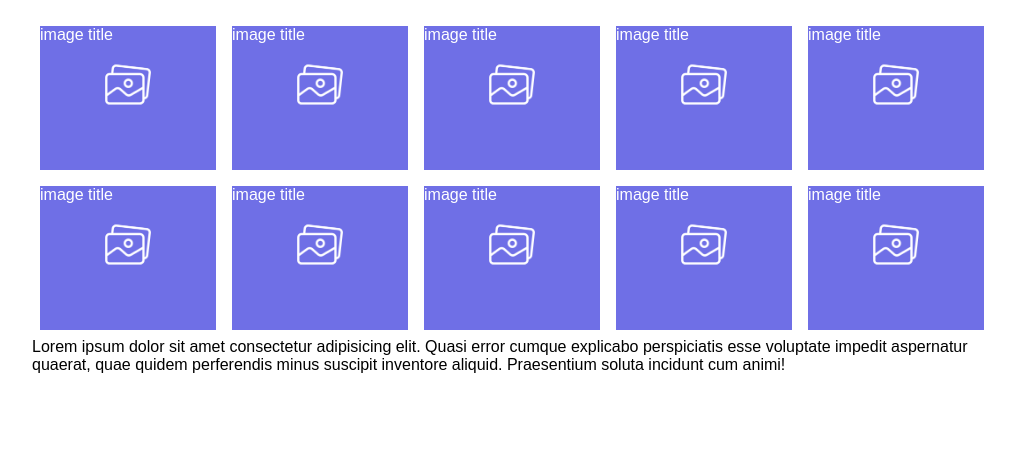
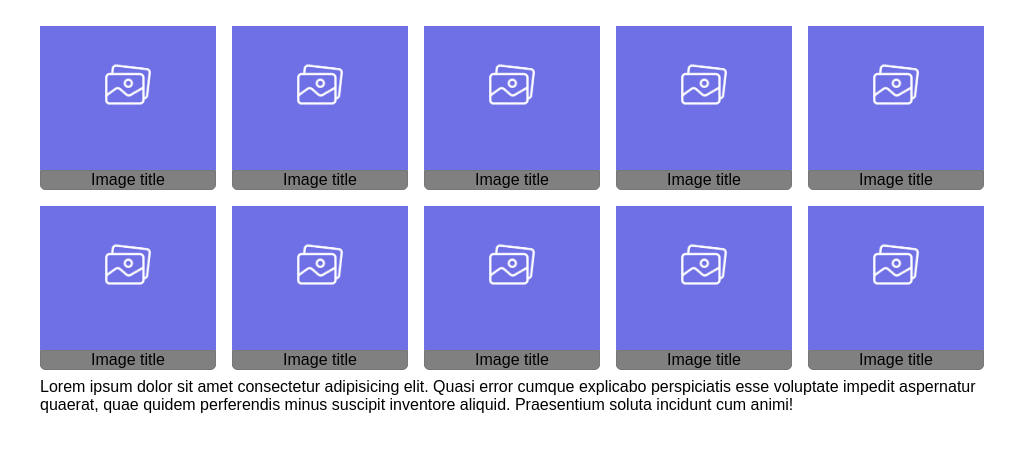
Before and after one commit to dijanaostojic/responsivna-galerija, a plain HTML site: page index.html in a window 1280 px wide. Shown: the part 48-500 px from the top of the page, without its empty margins (128-1143 px from the left). Drawn offline with Linux system fonts and the light colour scheme.

Commit message:
initial commit

```diff
--- a/index.html
+++ b/index.html
@@ -13,39 +13,99 @@
 <body>
     <div class="red">
         <h1>Gallery Heading</h1>
-        <div id="slika" class="placeholder-image.png"></div>
         <div class="plocica">
-            <div class="slika">image title</div>
+            <div class="box">
+                <div class="slika"></div>
+            </div>
+            <div class="image-title">
+                <span>Image title</span>
+            </div>
+
         </div>
          <div class="plocica">
-            <div class="slika">image title</div>
+            <div class="box">
+                <div class="slika"></div>
+            </div>
+            <div class="image-title">
+                <span>Image title</span>
+            </div>
+
         </div>
          <div class="plocica">
-            <div class="slika">image title</div>
+            <div class="box">
+                <div class="slika"></div>
+            </div>
+            <div class="image-title">
+                <span>Image title</span>
+            </div>
+
         </div>
          <div class="plocica">
-            <div class="slika">image title</div>
+            <div class="box">
+                <div class="slika"></div>
+            </div>
+            <div class="image-title">
+                <span>Image title</span>
+            </div>
+
         </div>
          <div class="plocica">
-            <div class="slika">image title</div>
+            <div class="box">
+                <div class="slika"></div>
+            </div>
+            <div class="image-title">
+                <span>Image title</span>
+            </div>
+
         </div>
          <div class="plocica">
-            <div class="slika">image title</div>
+            <div class="box">
+                <div class="slika"></div>
+            </div>
+            <div class="image-title">
+                <span>Image title</span>
+            </div>
+
         </div>
          <div class="plocica">
-            <div class="slika">image title</div>
+            <div class="box">
+                <div class="slika"></div>
+            </div>
+            <div class="image-title">
+                <span>Image title</span>
+            </div>
+
         </div>
          <div class="plocica">
-            <div class="slika">image title</div>
+            <div class="box">
+                <div class="slika"></div>
+            </div>
+            <div class="image-title">
+                <span>Image title</span>
+            </div>
+
         </div>
          <div class="plocica">
-            <div class="slika">image title</div>
+            <div class="box">
+                <div class="slika"></div>
+            </div>
+            <div class="image-title">
+                <span>Image title</span>
+            </div>
+
         </div>
          <div class="plocica">
-            <div class="slika">image title</div>
+            <div class="box">
+                <div class="slika"></div>
+            </div>
+            <div class="image-title">
+                <span>Image title</span>
             </div>
 
-        <p>Lorem ipsum dolor sit amet consectetur adipisicing elit. Quasi error cumque explicabo perspiciatis esse voluptate impedit aspernatur quaerat, quae quidem perferendis minus suscipit inventore aliquid. Praesentium soluta incidunt cum animi!</p>
+        </div>
+
+
+        <p class="ppadding">Lorem ipsum dolor sit amet consectetur adipisicing elit. Quasi error cumque explicabo perspiciatis esse voluptate impedit aspernatur quaerat, quae quidem perferendis minus suscipit inventore aliquid. Praesentium soluta incidunt cum animi!</p>
 
     </div>
 
--- a/style.css
+++ b/style.css
@@ -20,7 +20,7 @@ body{
     width: 20%;
     box-sizing: border-box;
     padding: 8px;
-    color: white;
+    color: black;
 
 }
 .slika {
@@ -46,3 +46,15 @@ body{
         width: 100%;
     }
 }
+
+.image-title {
+    text-align: center;
+    background-color: gray;
+    border: 1px solid #777777;
+    border-bottom-right-radius: 5px;
+    border-bottom-left-radius: 5px;
+}
+
+.ppadding {
+    padding: 8px !important;
+}
```
Lines whose indentation alone changed are shown as unchanged.
